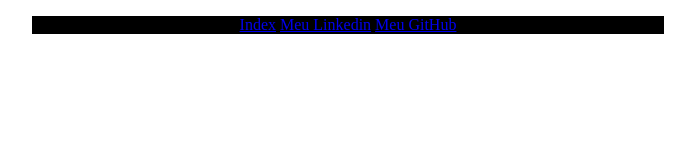
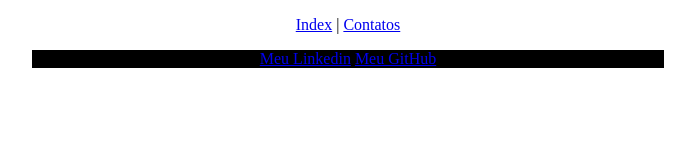
Before and after one commit to jonasrsribeiro/Tarefa-1-Design-Digital, a plain HTML site: page contatos.html in a window 1280 px wide. Shown: the whole page, without its empty margins (292-987 px from the left). Drawn offline with Linux system fonts and the light colour scheme.

Commit message:
adição de um menu de navegacao em ambas as paginas

```diff
--- a/contatos.html
+++ b/contatos.html
@@ -7,9 +7,11 @@
     <title>Document</title>
 </head>
 <body>
+    <header>
+        <p style="width:50%; text-align: center; margin-left: auto; margin-right: auto;"><a href="index.html">Index</a> | <a href="#">Contatos</a></p>
+    </header>
     <div style="width:50%; text-align: center; margin-left: auto; margin-right: auto;">
         <p style="background-color:black; color: white;">
-            <a href="index.html">Index</a>
             <a href="https://www.linkedin.com/in/jonasrsribeiro/">Meu Linkedin</a>
             <a href="https://github.com/jonasrsribeiro">Meu GitHub</a>
         </p>
```
Also changed, not shown: index.html (+3 -0 lines).
